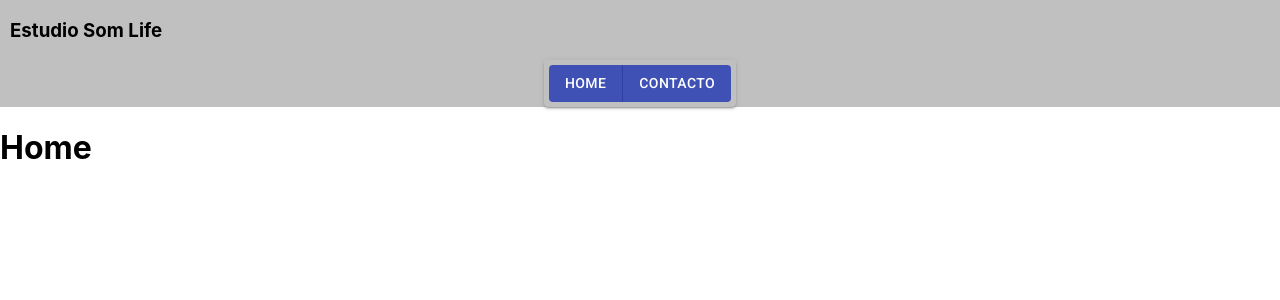
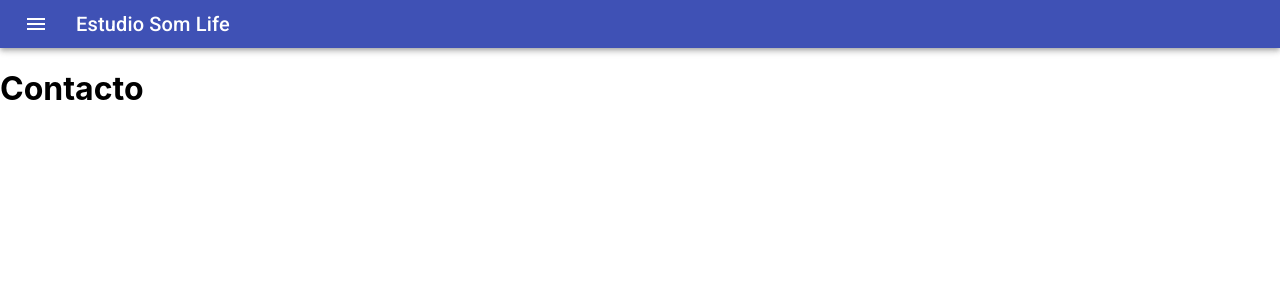
Before and after one commit to pedromartinsjesus/somlife, a React (Create React App) app: page /contacto in a window 1280 px wide. Shown: the top 300 px of the page. Built offline with nearby package versions, Linux system fonts and the light colour scheme.

Commit message:
Add App Bar Material and Routes

```diff
--- a/package.json
+++ b/package.json
@@ -10,6 +10,7 @@
     "@testing-library/user-event": "^12.1.10",
     "react": "^17.0.2",
     "react-dom": "^17.0.2",
+    "react-router-dom": "^5.2.0",
     "react-scripts": "4.0.3",
     "web-vitals": "^1.0.1"
   },
--- a/src/App.js
+++ b/src/App.js
@@ -1,14 +1,17 @@
 import React from 'react';
 import Header from './components/Header/header';
-import Home from './components/Home/home';
+import Routes from './routes';
+import { BrowserRouter } from 'react-router-dom';
 
 
 function App() {
   return (
-    <>
+
+    <BrowserRouter>
       <Header />
-      <Home />
-    </>
+      <Routes />
+    </BrowserRouter>
+
   );
 }
 
--- /dev/null
+++ b/src/components/Contacto/contacto.js
@@ -0,0 +1,11 @@
+import React from 'react';
+
+const Contacto = () => {
+    return (
+        <>
+            <h1>Contacto</h1>
+        </>
+    )
+}
+
+export default Contacto;
--- a/src/components/Header/header.js
+++ b/src/components/Header/header.js
@@ -1,49 +1,67 @@
-import React from 'react';
+import React, { useState } from 'react';
 import { makeStyles } from '@material-ui/core/styles';
-import ButtonGroup from '@material-ui/core/ButtonGroup';
-import Button from '@material-ui/core/Button';
-import Grid from '@material-ui/core/Grid';
+import AppBar from '@material-ui/core/AppBar';
+import ToolBar from '@material-ui/core/Toolbar';
+import IconButton from '@material-ui/core/IconButton';
+import MenuIcon from '@material-ui/icons/Menu';
+import Typography from '@material-ui/core/Typography';
+import Menu from '@material-ui/core/Menu';
+import MenuItem from '@material-ui/core/MenuItem';
+import { Link } from 'react-router-dom';
 
 const useStyles = makeStyles((theme) => ({
     root: {
         flexGrow: 1,
-        backgroundColor: '#C0C0C0',
+
+    },
+    menuButton: {
+        marginRight: theme.spacing(2),
+    },
+    title: {
+        flexGrow: 1,
     },
 
-    brand: {
-        marginLeft: 10,
-
-    },
-
-    buttonGroup: {
-        padding: 5,
-
-    },
 }));
 
 function Header() {
 
     const classes = useStyles();
 
-    return (
-        <Grid container className={classes.root}>
-            <Grid item xs={12}>
-                <Grid container>
-                    <h3 className={classes.brand}>Estudio Som Life</h3>
-                </Grid>
+    const [anchorEl, setAnchorEl] = useState(null);
 
-            </Grid>
+    const handleClick = (event) => {
+        setAnchorEl(event.currentTarget);
+    };
+
+    const handleClose = () => {
+        setAnchorEl(null);
+    };
 
 
-            <Grid item xs={12}>
-                <Grid container justifyContent='center'>
-                    <ButtonGroup className={classes.buttonGroup} variant="contained" color="primary" aria-label="contained primary button group">
-                        <Button>Home</Button>
-                        <Button>Contacto</Button>
-                    </ButtonGroup>
-                </Grid>
-            </Grid>
-        </Grid>
+    return (
+        <div className={classes.root}>
+            <AppBar position="static">
+                <ToolBar variant='dense'>
+                    <IconButton edge="start" className={classes.menuButton} color="inherit" aria-label="menu">
+                        <MenuIcon onClick={handleClick} />
+                    </IconButton>
+                    <Menu
+                        id="simple-menu"
+                        anchorEl={anchorEl}
+                        keepMounted
+                        open={Boolean(anchorEl)}
+                        onClose={handleClose}
+                    >
+                        <MenuItem onClick={handleClose}><Link to="/">Home</Link></MenuItem>
+                        <MenuItem onClick={handleClose}><Link to="/contacto">Contacto</Link></MenuItem>
+
+                    </Menu>
+                    <Typography variant="h6" className={classes.title}>
+                        Estudio Som Life
+          </Typography>
+                </ToolBar>
+            </AppBar>
+        </div >
 
     )
 }
--- /dev/null
+++ b/src/routes.js
@@ -0,0 +1,16 @@
+import React from 'react';
+import { Switch, Route } from 'react-router-dom';
+
+import Home from './components/Home/home';
+import Contacto from './components/Contacto/contacto';
+
+
+const Routes = () => (
+    <Switch>
+        <Route exact path="/" component={Home} />
+        <Route path="/contacto" component={Contacto} />
+    </Switch>
+)
+
+
+export default Routes;
```
Also changed, not shown: 1 other file (tests, documents, lock files or other folders).
